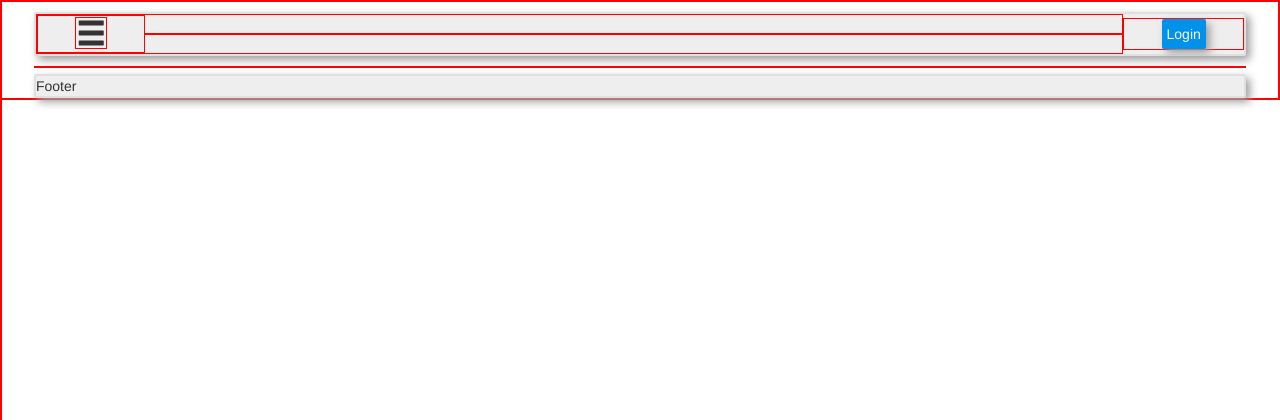
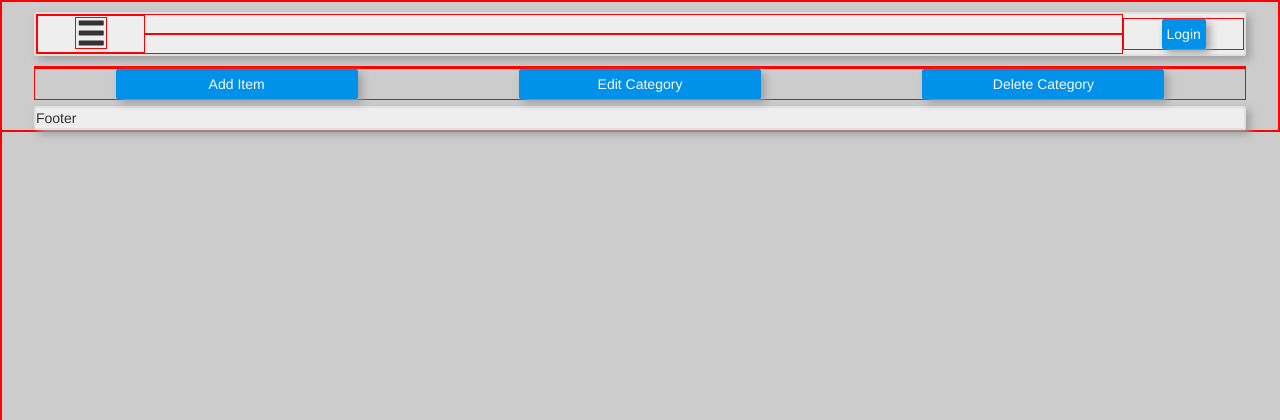
Before and after one commit to wicus199/project-itemCatalog, a Flask app: template templates/category.html in a window 1280 px wide. Shown: the top 420 px of the page. Run offline with Flask 2, Linux system fonts and the light colour scheme; the template is opened without the code that fills it, so the values that code supplies are empty; some libraries are stand-ins or nearby versions.

Commit message:
Add python functions inside HTML code for the category view page.

```diff
--- a/templates/category.html
+++ b/templates/category.html
@@ -8,11 +8,12 @@
         <meta name="mobile-web-app-capable" content="yes">
 
         <title>{{category.name}}</title>
+
+        <!--Import to use glyphicons-->
+        <link rel="stylesheet" href="https://maxcdn.bootstrapcdn.com/bootstrap/3.3.7/css/bootstrap.min.css">
+
         <link rel="stylesheet" href="{{url_for('static', filename='catalog-style.css')}}">
         <link rel="stylesheet" href="{{url_for('static', filename='main.css')}}">
-
-        <!--Import to use glyphicons-->
-		<link rel="stylesheet" href="https://maxcdn.bootstrapcdn.com/bootstrap/3.3.7/css/bootstrap.min.css">
 
         <script src="{{url_for('static', filename='main.js')}}"></script>
     </head>
@@ -65,6 +66,20 @@
                 {% endfor %}
         </section>
 
+        <section class="addSection">
+            <a href="{{url_for('addItem', category_id=category.id)}}" class="actionButton buttons">
+                Add Item
+            </a>
+
+            <a href="{{url_for('editCategory', category_id=category.id)}}" class="actionButton buttons">
+                Edit Category
+            </a>
+
+            <a href="{{url_for('deleteCategory', category_id=category.id)}}" class="actionButton buttons">
+                Delete Category
+            </a>
+        </section>
+
         <footer class="main-footer">
             Footer
         </footer>
```
